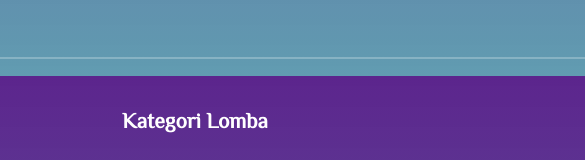
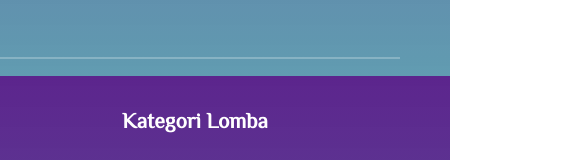
Before and after one commit to alghifarydaffa62/SC-2023, a plain HTML site: page index.html in a window 390 px wide. Shown: the part 1612-1772 px from the top of the page, 585 px wide, since content can reach past the window. Drawn offline with nearby package versions, Linux system fonts and the light colour scheme.

Commit message:
revisi paragraf

```diff
--- a/css/Lensa.css
+++ b/css/Lensa.css
@@ -104,6 +104,9 @@ body {
         text-align: center;
         font-size: 13px;
     }
+    hr {
+        width: 400px;
+    }
     .about-reverse {
         display: block;
         text-align: center;
--- a/css/Sport.css
+++ b/css/Sport.css
@@ -107,6 +107,9 @@ body {
     .jumbotron p {
         font-size: 12px;
     }
+    hr {
+        width: 400px;
+    }
     .about {
         display: block;
         text-align: center;
--- a/css/dance.css
+++ b/css/dance.css
@@ -82,6 +82,9 @@ body {
     .jumbotron p {
         font-size: 14px;
     }
+    hr {
+        width: 400px;
+    }
     .footer {
         display: block;
         text-align: left;
--- a/css/index.css
+++ b/css/index.css
@@ -25,25 +25,25 @@ body {
     margin-top: 50px;
 }
 .box1 {
-    width: 100px;
+    width: 80px;
     height: 100px;
     background-color: #E3FDFF;
     border-radius: 8px;
 }
 .box2 {
-    width: 100px;
+    width: 80px;
     height: 100px;
     background-color: #E3FDFF;
     border-radius: 8px;
 }
 .box3 {
-    width: 100px;
+    width: 80px;
     height: 100px;
     background-color: #E3FDFF;
     border-radius: 8px;
 }
 .box4 {
-    width: 100px;
+    width: 80px;
     height: 100px;
     background-color: #E3FDFF;
     border-radius: 8px;
@@ -181,6 +181,9 @@ body {
         text-align: center;
         font-size: 14px;
     }
+    hr {
+        width: 400px;
+    }
     .row2 {
         display: block;
         text-align: center;
--- a/css/music.css
+++ b/css/music.css
@@ -151,6 +151,9 @@ body {
         text-align: center;
         font-size: 13px;
     }
+    hr {
+        width: 400px;
+    }
     .about-reverse {
         display: block;
         text-align: center;
--- a/css/olimpiade.css
+++ b/css/olimpiade.css
@@ -130,6 +130,9 @@ body {
         text-align: center;
         font-size: 13px;
     }
+    hr {
+        width: 400px;
+    }
     .about-reverse {
         display: block;
         text-align: center;
--- a/css/supporter.css
+++ b/css/supporter.css
@@ -141,6 +141,9 @@ body {
         text-align: left;
         margin-left: 40px;
     }
+    hr {
+        width: 400px;
+    }
     .logo {
         margin-bottom: 30px;
     }
--- a/index.html
+++ b/index.html
@@ -153,8 +153,8 @@
         <a href="./html/music.html"><img src="./image/music.png" alt=""></a>
         <a href="./html/dance.html"><img src="./image/Dance.png" alt=""></a>
       </div>
-      <hr class="border border-light" style="margin-left: 50px; margin-bottom: 60px;">
     </div>
+    <hr class="border border-light" style="margin-left: 50px; margin-bottom: 60px;">
 
       <div class="footer">
             <div class="logo">
```
Also changed, not shown: html/music.html (+1 -2 lines), html/olimpiade.html (+2 -4 lines).
